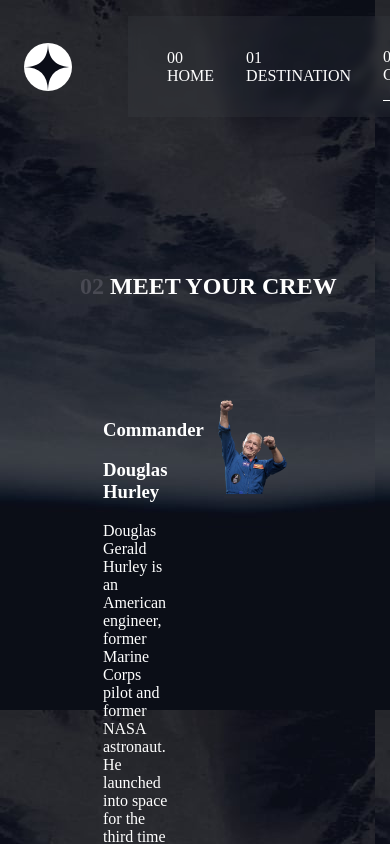
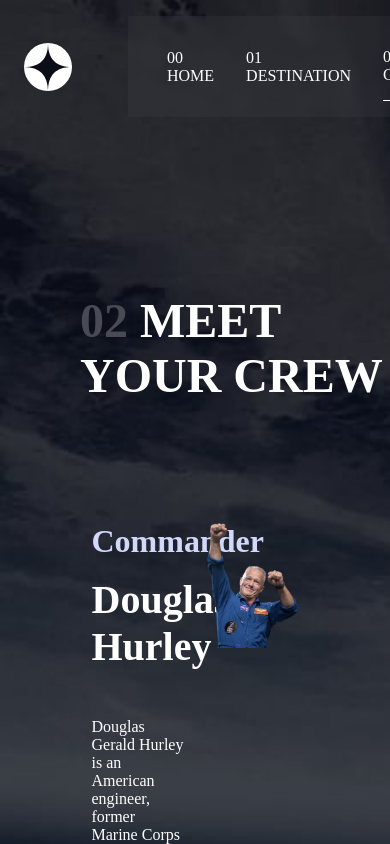
Before and after one commit to kottor96/React-Space-Router, a React (Vite) app: page /Crew/Commander in a window 390 px wide. Shown: the top 844 px of the page. Built offline with nearby package versions, Linux system fonts and the light colour scheme.

Commit message:
j'ai fini un truc plus que le responsive

```diff
--- a/src/index.css
+++ b/src/index.css
@@ -11,15 +11,17 @@ section {
   color: rgb(73, 74, 83);
 }
 
+h2 {
+  margin-left: 5rem;
+  font-size: 3em;
+}
+
 #pageDestination {
   display: flex;
   flex-direction: column;
   min-height: 100vh;
   background-repeat: no-repeat;
   background-size: cover;
-}
-#pageDestination h2 {
-  margin-left: 5rem;
 }
 #pageDestination .planet {
   padding: 2rem 5rem;
@@ -99,14 +101,14 @@ section {
 }
 
 #pageTech {
+  background-size: cover;
+  background-repeat: no-repeat;
   display: flex;
   flex-direction: column;
   min-height: 100vh;
 }
-#pageTech h2 {
-  margin-left: 5rem;
-}
 #pageTech .techContainer {
+  box-sizing: border-box;
   padding: 4rem;
   display: flex;
   gap: 5rem;
@@ -153,14 +155,38 @@ section {
 #pageCrew {
   display: flex;
   flex-direction: column;
-}
-#pageCrew h2 {
-  margin-left: 5rem;
+  background-size: cover;
+  background-repeat: no-repeat;
 }
 #pageCrew .crew {
   padding: 5rem;
   display: flex;
   justify-content: space-around;
+}
+#pageCrew .crew .titre {
+  color: rgb(210, 216, 249);
+  font-size: 2em;
+  margin: 0;
+  margin-bottom: 1rem;
+}
+#pageCrew .crew .nom {
+  margin: 0;
+  margin-bottom: 3rem;
+  color: rgb(255, 255, 255);
+  font-size: 2.5em;
+}
+#pageCrew .crew .textCrew {
+  gap: 5rem;
+  width: 40%;
+  display: flex;
+  flex-direction: column;
+  justify-content: center;
+}
+#pageCrew .crew .imgCrew {
+  width: 40%;
+}
+#pageCrew .crew .imgCrew img {
+  width: 100%;
 }
 #pageCrew .crew #crewNav {
   display: flex;
@@ -176,15 +202,6 @@ section {
 }
 #pageCrew .crew #crewNav .active {
   background-color: rgb(255, 255, 255);
-}
-#pageCrew .crew > div:first-child {
-  width: 30%;
-}
-#pageCrew .crew > div:last-child {
-  width: 30%;
-}
-#pageCrew .crew > div:last-child img {
-  width: 100%;
 }
 @media screen and (min-width: 768px) {
   #pageCrew {
@@ -268,6 +285,11 @@ section {
     background-image: url("./assets/home/background-home-tablet.jpg");
   }
 }
+@media screen and (max-width: 425px) {
+  #homePage {
+    background-image: url("./assets/home/background-home-mobile.jpg");
+  }
+}
 
 #navBase {
   display: flex;
--- a/src/pages/crew/CrewMate.jsx
+++ b/src/pages/crew/CrewMate.jsx
@@ -11,16 +11,16 @@ export default function CrewMate() {
 
     return(
         <div className={`${individu.nom.toLowerCase()} crew`}>
-            <div>
+            <div className='textCrew'>
                 <div className='crewPresentation'>
-                    <h3>{individu.titre}</h3>
-                    <h3>{individu.nom} {individu.prenom}</h3>
+                    <h3 className='titre'>{individu.titre}</h3>
+                    <h3 className='nom'>{individu.nom} {individu.prenom}</h3>
                     <p>{individu.presentation}</p>
                 </div>
                 <NavCrew data={data}/>
 
             </div>
-            <div>
+            <div className='imgCrew'>
                 <img src={img} alt={individu.nom} />
             </div>
         </div>
--- a/src/sass/partials/_base.sass
+++ b/src/sass/partials/_base.sass
@@ -9,3 +9,7 @@ section
 
 .gris
     color: $gris
+
+h2
+    margin-left: 5rem
+    font-size: 3em
--- a/src/sass/partials/_crew.sass
+++ b/src/sass/partials/_crew.sass
@@ -3,14 +3,42 @@
 #pageCrew
     display: flex
     flex-direction: column
-    h2
-        margin-left: 5rem
+    background-size: cover
+    background-repeat: no-repeat
+
+
+
 
 
     .crew
         padding: 5rem
         display: flex
         justify-content: space-around
+
+
+        .titre
+            color: $grisBis
+            font-size: 2em
+            margin: 0
+            margin-bottom: 1rem
+        .nom
+            margin: 0
+            margin-bottom: 3rem
+            color: $white
+            font-size: 2.5em
+
+        .textCrew
+            gap: 5rem
+            width: 40%
+            display: flex
+            flex-direction: column
+            justify-content: center
+
+
+        .imgCrew
+            width: 40%
+            img
+                width: 100%
         #crewNav
             display: flex
             justify-content: space-evenly
@@ -23,12 +51,7 @@
                 cursor: pointer
             .active
                 background-color: $white
-        >div:first-child
-            width: 30%
-        >div:last-child
-            width: 30%
-            img
-                width: 100%
+
 
 
 
--- a/src/sass/partials/_destination.sass
+++ b/src/sass/partials/_destination.sass
@@ -7,8 +7,7 @@
     min-height: 100vh
     background-repeat: no-repeat
     background-size: cover
-    h2
-        margin-left: 5rem
+
     .planet
         padding: 2rem 5rem
         display: flex
--- a/src/sass/partials/_home.sass
+++ b/src/sass/partials/_home.sass
@@ -58,3 +58,6 @@
         background-image: url('./assets/home/background-home-desktop.jpg')
     @media screen and ( max-width: 768px ) and (min-width: 425px)
         background-image: url('./assets/home/background-home-tablet.jpg')
+
+    @media screen and (max-width: 425px)
+        background-image: url('./assets/home/background-home-mobile.jpg')
--- a/src/sass/partials/_tech.sass
+++ b/src/sass/partials/_tech.sass
@@ -3,12 +3,13 @@
 
 
 #pageTech
-    h2
-        margin-left: 5rem
+    background-size: cover
+    background-repeat: no-repeat
     display: flex
     flex-direction: column
     min-height: 100vh
     .techContainer
+        box-sizing: border-box
         padding: 4rem
         display: flex
         gap: 5rem
```
Also changed, not shown: 1 other file (tests, documents, lock files or other folders).
